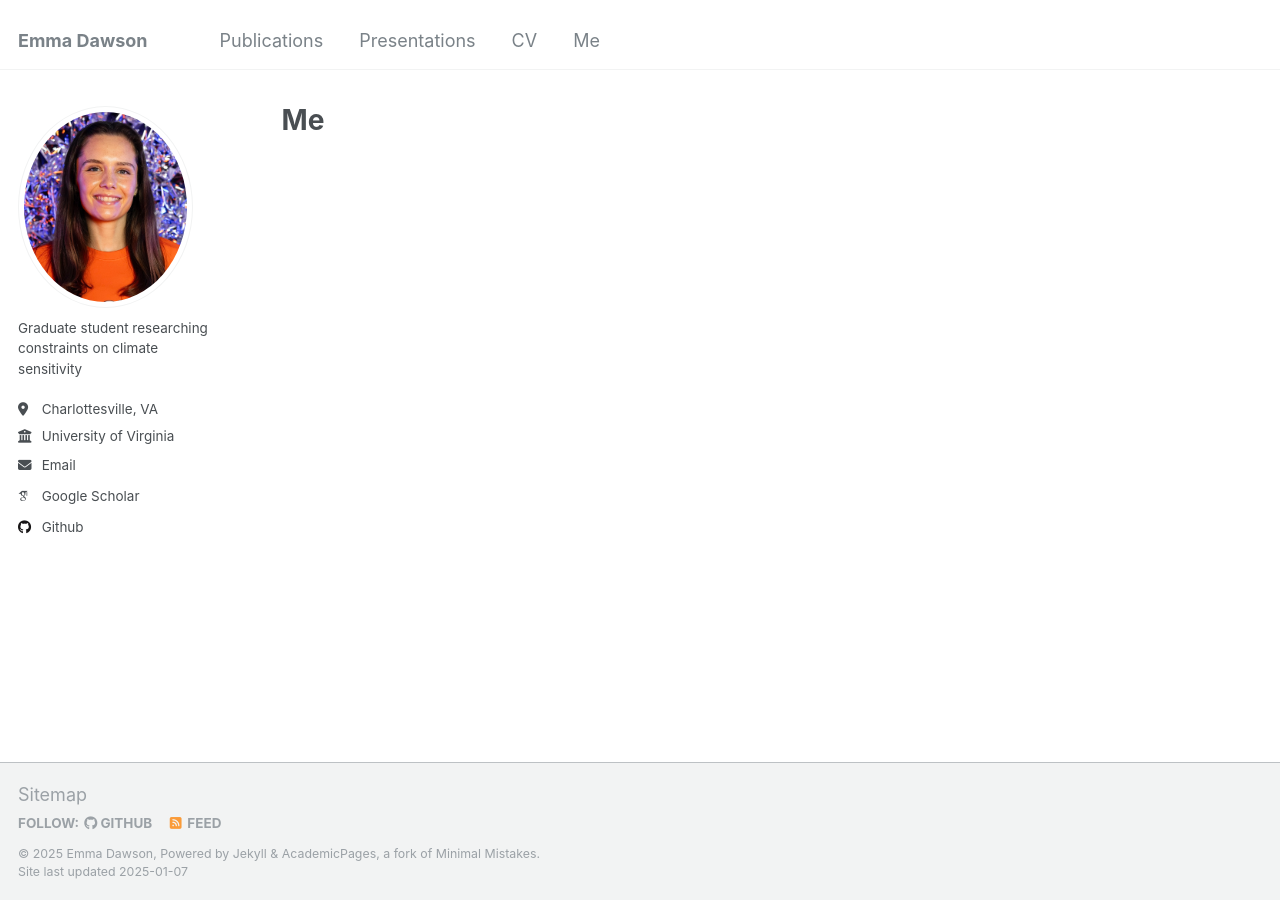
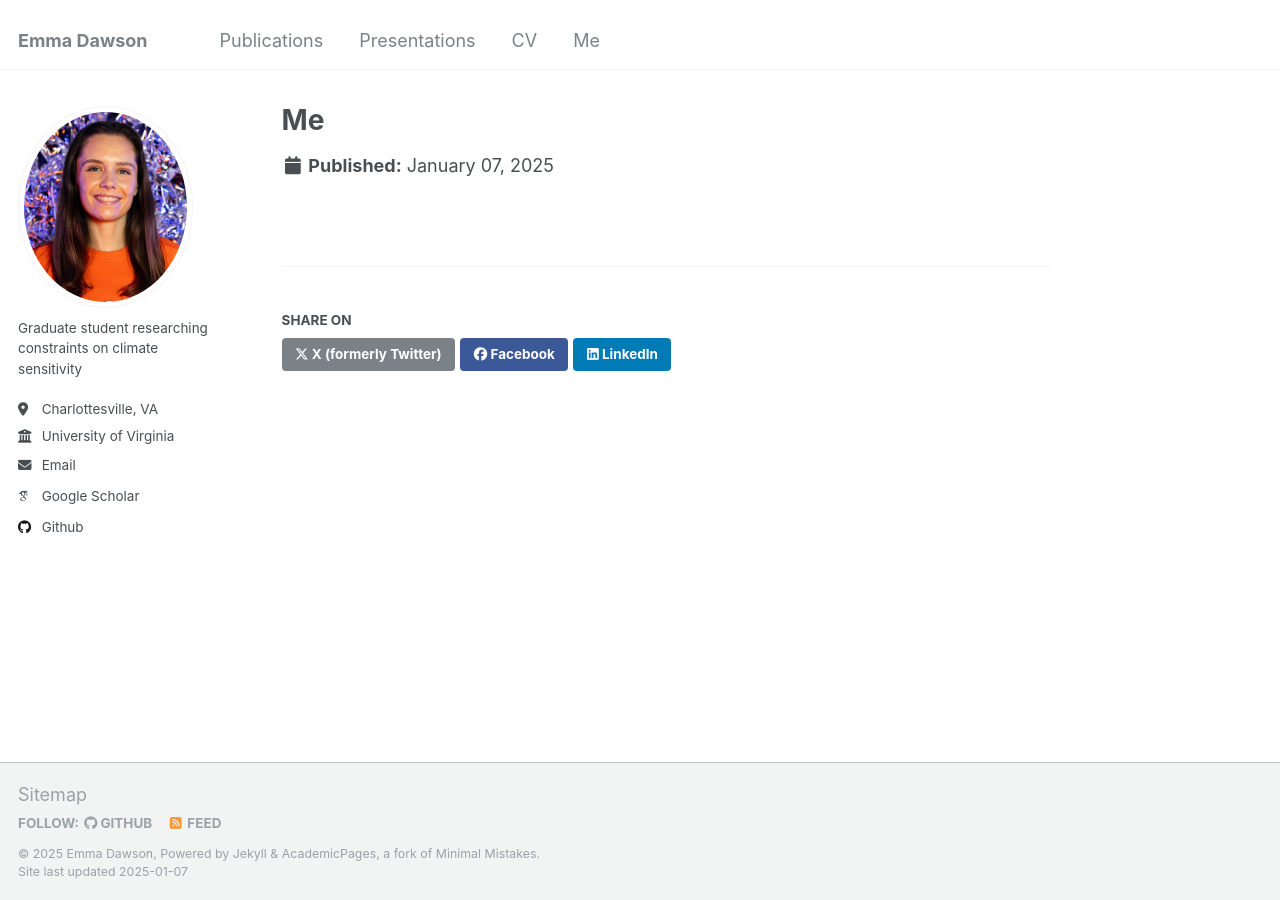
Before and after one commit to Emma-Dawson/Emma-Dawson.github.io, a Jekyll site: the page built from _me/me.html, in a window 1280 px wide. Built offline with Jekyll 4.4.1, drawn with Linux system fonts in a browser that asks for light colours; some web fonts are replaced.

Commit message:
Update _config.yml

```diff
--- a/_config.yml
+++ b/_config.yml
@@ -272,7 +272,7 @@ defaults:
       path: ""
       type: me
     values:
-      layout: archive-taxonomy
+      layout: single
       author_profile: true
       share: true
       comment: true
```
